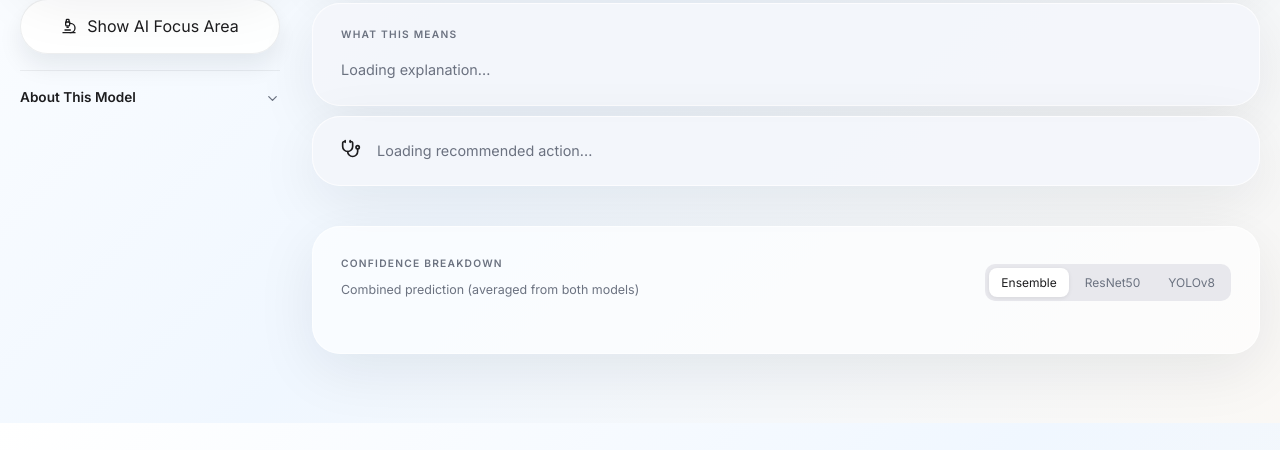
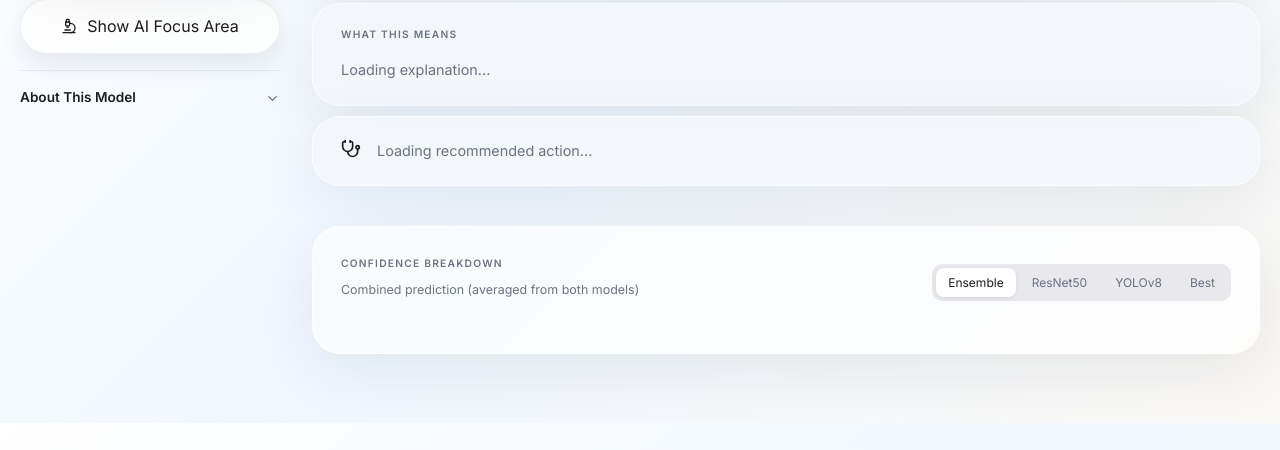
Before and after one commit to harman836/skin-disease-detector, a Flask app: page /results in a window 1280 px wide. Shown: the part 377-827 px from the top of the page. Run offline with Flask 3, Linux system fonts and the light colour scheme; some libraries are stand-ins or nearby versions.

Commit message:
added better model

```diff
--- a/app.py
+++ b/app.py
@@ -12,6 +12,7 @@ import onnxruntime as ort
 import torch
 import torchvision.models as tv_models
 import torchvision.transforms as transforms
+from ultralytics import YOLO
 
 # --- ADDED FOR CHATBOT ---
 from google import genai as google_genai
@@ -103,6 +104,30 @@ def _load_resnet_model():
         print(f"--- WARNING: ResNet50 not found at {_RESNET_PATH} ---")
 
 _load_resnet_model()
+
+# Load best.pt model at startup
+_BEST_PATH = os.path.join(os.path.dirname(__file__), 'best_model.pt')
+_best_model = None
+_BEST_LABEL_MAP = {
+    'bcc': 'Basal Cell Carcinoma',
+    'eczema': 'Eczema',
+    'melanoma': 'Melanoma',
+    'psoriasis': 'Psoriasis',
+    'tinea': 'Tinea Ringworm',
+}
+
+def _load_best_model():
+    global _best_model
+    if os.path.exists(_BEST_PATH):
+        try:
+            _best_model = YOLO(_BEST_PATH)
+            print(f"--- best.pt loaded ({len(_best_model.names)} classes) ---")
+        except Exception as e:
+            print(f"--- WARNING: Could not load best.pt: {e} ---")
+    else:
+        print(f"--- WARNING: best.pt not found at {_BEST_PATH} ---")
+
+_load_best_model()
 
 # Global dictionary to store task progress
 TASKS = {}
@@ -275,6 +300,20 @@ def run_resnet50_inference_array(img_np):
     return probs
 
 
+def run_best_inference(filepath):
+    """Run best.pt inference. Returns scores dict keyed by display class names."""
+    if _best_model is None:
+        raise RuntimeError('best.pt model not loaded.')
+    result = _best_model(filepath, verbose=False)[0]
+    probs = result.probs.data.cpu().numpy()
+    raw_names = _best_model.names
+    scores = {
+        _BEST_LABEL_MAP.get(raw_names[i], raw_names[i]): round(float(probs[i]), 4)
+        for i in range(len(probs))
+    }
+    return scores
+
+
 def run_onnx_inference(filepath):
     """Run YOLOv8 classification ONNX inference on an image file."""
     img = Image.open(filepath).convert('RGB')
@@ -327,24 +366,29 @@ def process_image(filename):
             TASKS[task_id].update({'status': 'Running ResNet50 analysis...', 'progress': 38})
             resnet_scores, _, _ = run_resnet50_inference(filepath)
 
-        if yolo_scores is None and resnet_scores is None:
+        best_scores = None
+        if _best_model is not None:
+            TASKS[task_id].update({'status': 'Running best.pt analysis...', 'progress': 45})
+            best_scores = run_best_inference(filepath)
+
+        if yolo_scores is None and resnet_scores is None and best_scores is None:
             raise RuntimeError('No AI models loaded. Please install required packages (onnxruntime, torch, torchvision).')
 
-        # Ensemble: weight ResNet50 2:1 over YOLOv8 (ResNet50 is more accurate)
-        if resnet_scores is not None and yolo_scores is not None:
+        # Ensemble: equal weight across available models
+        available = [s for s in [yolo_scores, resnet_scores, best_scores] if s is not None]
+        if len(available) > 1:
+            all_classes = list(available[0].keys())
             ensemble_scores = {
-                cls: round((resnet_scores[cls] * 2 + yolo_scores[cls]) / 3, 4)
-                for cls in yolo_scores
+                cls: round(sum(s[cls] for s in available) / len(available), 4)
+                for cls in all_classes
             }
-        elif resnet_scores is not None:
-            ensemble_scores = resnet_scores
-        elif yolo_scores is not None:
-            ensemble_scores = yolo_scores
+        elif len(available) == 1:
+            ensemble_scores = available[0]
         else:
             raise RuntimeError('No models available')
 
-        # Primary result driven by ResNet50 when available, else ensemble
-        primary_scores = resnet_scores if resnet_scores is not None else ensemble_scores
+        # Primary result driven by ensemble
+        primary_scores = ensemble_scores
         top_idx = max(primary_scores, key=primary_scores.get)
         confidence = round(ensemble_scores[top_idx] * 100, 1)
         sorted_scores = sorted(ensemble_scores.items(), key=lambda x: x[1], reverse=True)
@@ -372,6 +416,7 @@ def process_image(filename):
             'scores': ensemble_scores,
             'yolo_scores': yolo_scores,
             'resnet_scores': resnet_scores,
+            'best_scores': best_scores,
             'ensemble_scores': ensemble_scores,
             'yolo_heatmap': yolo_heatmap,
             'resnet_heatmap': resnet_heatmap,
@@ -414,14 +459,28 @@ def run_onnx_inference_array(img_np):
     return probs
 
 
+def run_best_inference_array(img_np):
+    """Run best.pt inference on a 224x224 RGB numpy array."""
+    if _best_model is None:
+        raise RuntimeError('best.pt model not loaded.')
+    img = Image.fromarray(img_np.astype(np.uint8))
+    result = _best_model(img, verbose=False)[0]
+    return result.probs.data.cpu().numpy()
+
+
 def generate_heatmap(filepath, model='yolo', progress_callback=None):
     """
     Occlusion sensitivity heatmap: occlude each patch in a 7x7 grid,
     measure confidence drop, then colormap and blend over the original image.
-    Supports model='yolo' or model='resnet'.
+    Supports model='yolo', 'resnet', or 'best'.
     progress_callback(pct) is called after each row with a 0-100 value.
     """
-    infer_fn = run_resnet50_inference_array if model == 'resnet' else run_onnx_inference_array
+    if model == 'resnet':
+        infer_fn = run_resnet50_inference_array
+    elif model == 'best':
+        infer_fn = run_best_inference_array
+    else:
+        infer_fn = run_onnx_inference_array
 
     img = Image.open(filepath).convert('RGB').resize((224, 224))
     img_np = np.array(img)
@@ -469,7 +528,9 @@ def heatmap(filename):
     model = request.args.get('model', 'yolo')
     if model == 'resnet' and _resnet_model is None:
         return jsonify({'error': 'ResNet50 model not loaded'}), 500
-    if model != 'resnet' and _ort_session is None:
+    if model == 'best' and _best_model is None:
+        return jsonify({'error': 'best.pt model not loaded'}), 500
+    if model not in ('resnet', 'best') and _ort_session is None:
         return jsonify({'error': 'YOLOv8 model not loaded'}), 500
     try:
         return jsonify({'heatmap': generate_heatmap(filepath, model=model)})
--- a/templates/results.html
+++ b/templates/results.html
@@ -307,6 +307,7 @@
                     <button class="active" data-model="ensemble" onclick="switchModel('ensemble')">Ensemble</button>
                     <button data-model="resnet" onclick="switchModel('resnet')">ResNet50</button>
                     <button data-model="yolo" onclick="switchModel('yolo')">YOLOv8</button>
+                    <button data-model="best" onclick="switchModel('best')">Best</button>
                 </div>
             </div>
             <div id="diseaseResults"></div>
@@ -453,7 +454,7 @@ function displayResults(scores) {
 }
 
 // Model toggle
-let allScores = { ensemble: null, yolo: null, resnet: null };
+let allScores = { ensemble: null, yolo: null, resnet: null, best: null };
 let activeModel = 'ensemble';
 const modelLabels = {
     ensemble: 'Combined prediction (averaged from both models)',
@@ -497,7 +498,9 @@ const heatmapCache = {};
 let heatmapLoading = false;
 
 function heatmapModelKey() {
-    return activeModel === 'yolo' ? 'yolo' : 'resnet';
+    if (activeModel === 'yolo') return 'yolo';
+    if (activeModel === 'best') return 'best';
+    return 'resnet';
 }
 
 document.getElementById('toggleHeatmap').addEventListener('click', async function () {
@@ -561,13 +564,15 @@ function initModelToggle(result) {
     allScores.ensemble = result.ensemble_scores || result.scores || null;
     allScores.yolo = result.yolo_scores || null;
     allScores.resnet = result.resnet_scores || null;
+    allScores.best = result.best_scores || null;
 
     document.querySelectorAll('.segmented-control button').forEach(btn => {
         if (btn.dataset.model === 'resnet' && !allScores.resnet) btn.style.display = 'none';
         if (btn.dataset.model === 'yolo' && !allScores.yolo) btn.style.display = 'none';
+        if (btn.dataset.model === 'best' && !allScores.best) btn.style.display = 'none';
     });
 
-    const preferred = allScores.ensemble ? 'ensemble' : allScores.resnet ? 'resnet' : 'yolo';
+    const preferred = allScores.ensemble ? 'ensemble' : allScores.resnet ? 'resnet' : allScores.best ? 'best' : 'yolo';
     switchModel(preferred);
 }
 
```
Also changed, not shown: 1 other file.
